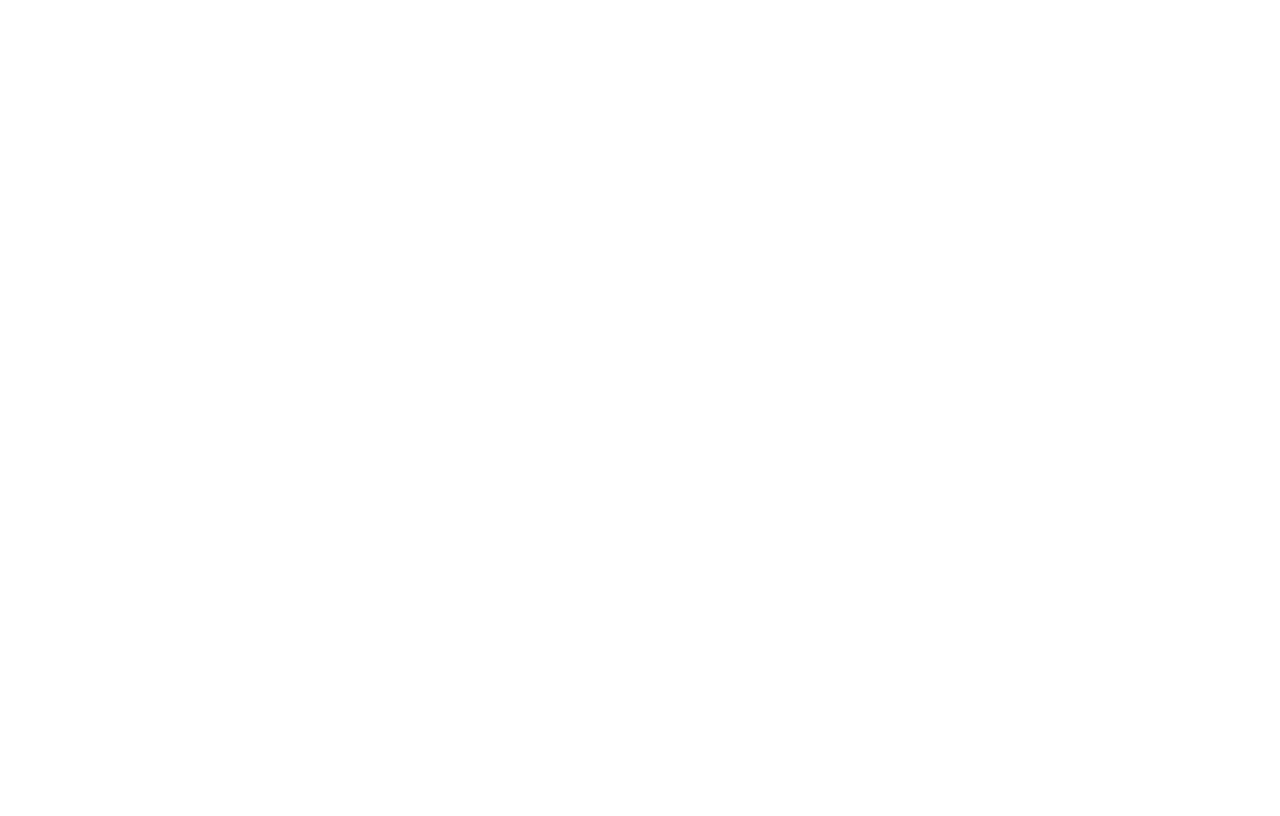
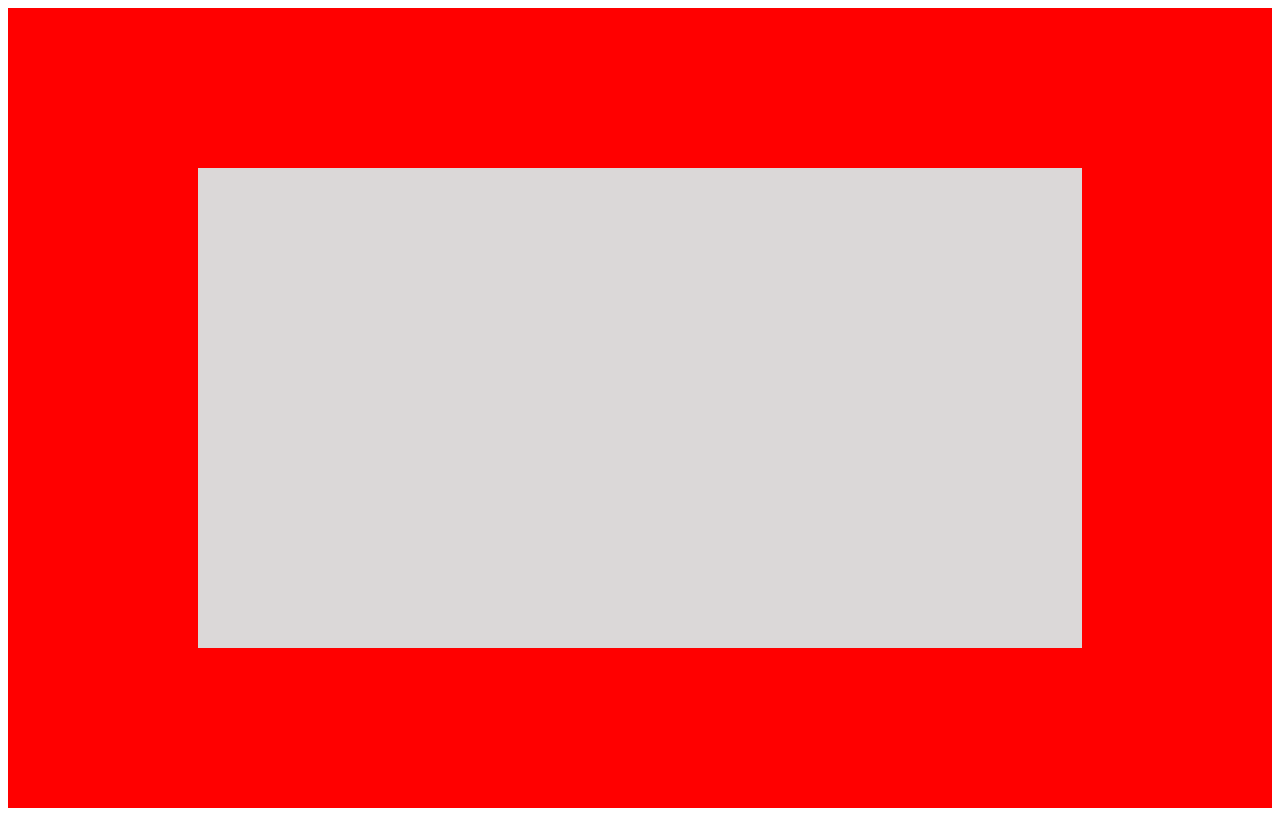
Before and after one commit to LukePadawalker/vite-yu-gi-oh, a Vue app: page / in a window 1280 px wide. Built offline with nearby package versions, Linux system fonts and the light colour scheme.

Commit message:
added store.js and AppComponents

```diff
--- a/package.json
+++ b/package.json
@@ -13,6 +13,7 @@
   },
   "devDependencies": {
     "@vitejs/plugin-vue": "^4.5.2",
+    "sass": "^1.70.0",
     "vite": "^5.0.8"
   }
 }
--- a/src/App.vue
+++ b/src/App.vue
@@ -1,6 +1,18 @@
 <script setup>
+import AppMain from './components/AppMain.vue'
 </script>
 
-<template></template>
+<template>
+  <div>
+    <AppMain />
 
-<style scoped></style>
+  </div>
+</template>
+
+<style lang="scss" scoped>
+* {
+  padding: 0;
+  margin: 0;
+  box-sizing: border-box;
+}
+</style>
--- /dev/null
+++ b/src/components/AppComponents.vue
@@ -0,0 +1,5 @@
+<script></script>
+
+<template></template>
+
+<style scoped></style>
--- a/src/components/AppMain.vue
+++ b/src/components/AppMain.vue
@@ -0,0 +1,43 @@
+<script>
+import store from '../store.js'
+export default {
+    data() {
+        return {
+            store,
+        }
+    }
+
+}
+</script>
+
+<template>
+    <div class="background">
+        <div class="container">
+
+        </div>
+    </div>
+</template>
+
+<style lang="scss" scoped>
+* {
+    padding: 0;
+    margin: 0;
+    box-sizing: border-box;
+}
+
+.background {
+    width: 100%;
+    height: 100vh;
+    background-color: red;
+    display: flex;
+    justify-content: center;
+    align-items: center;
+
+    .container {
+        width: 70%;
+        height: 60%;
+        background-color: rgb(219, 216, 216);
+        overflow: scroll;
+    }
+}
+</style>
--- /dev/null
+++ b/src/store.js
@@ -0,0 +1,7 @@
+import { reactive } from "vue";
+
+export const store = reactive({
+    searchText: "",
+    loading: true
+
+});
```
Also changed, not shown: 2 other files (tests, documents, lock files or other folders).
